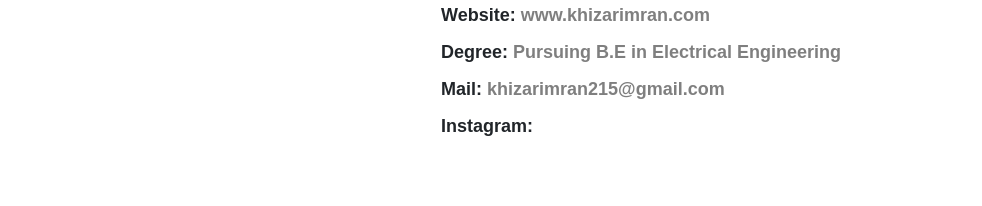
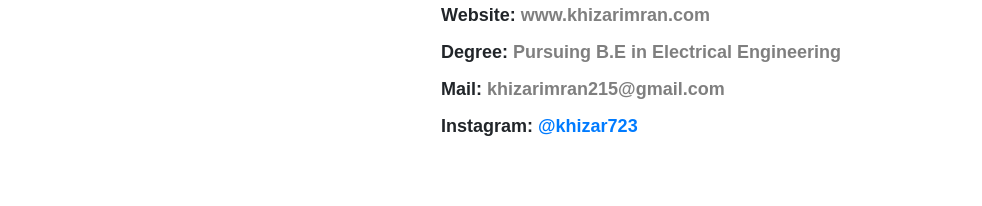
Before and after one commit to Khizar723/Portfolio-Khizar-1, a plain HTML site: page index.html in a window 1280 px wide. Shown: the part 1303-1509 px from the top of the page, without its empty margins (298-1280 px from the left). Drawn offline with nearby package versions, Linux system fonts and the light colour scheme; a web font is replaced by a local one.

Commit message:
Update index.html

```diff
--- a/index.html
+++ b/index.html
@@ -79,7 +79,7 @@
                                     <div class="d-flex flex-column">
                                         <p class="font-ram"><b>Degree: </b><span class="text-black-50">Pursuing B.E in Electrical Engineering</span></p>
                                         <p class="font-ram"><b>Mail: </b><span class="text-black-50">khizarimran215@gmail.com</span></p>
-                                        <p class="font-ram"><b>Instagram: </b><span class="text-black-50"> <a href="https://www.instagram.com/khizar723/" style="color:#ffffff34">@khizar723</a> </p>
+                                        <p class="font-ram"><b>Instagram: </b><span class="text-black-50"> <a href="https://www.instagram.com/khizar723/" style="color:solid gray">@khizar723</a> </p>
                                     </div>
                                 </div>
                              <!--  <button class="btn btn-dark text-uppercase mr-3">Hire ME</button>
```
